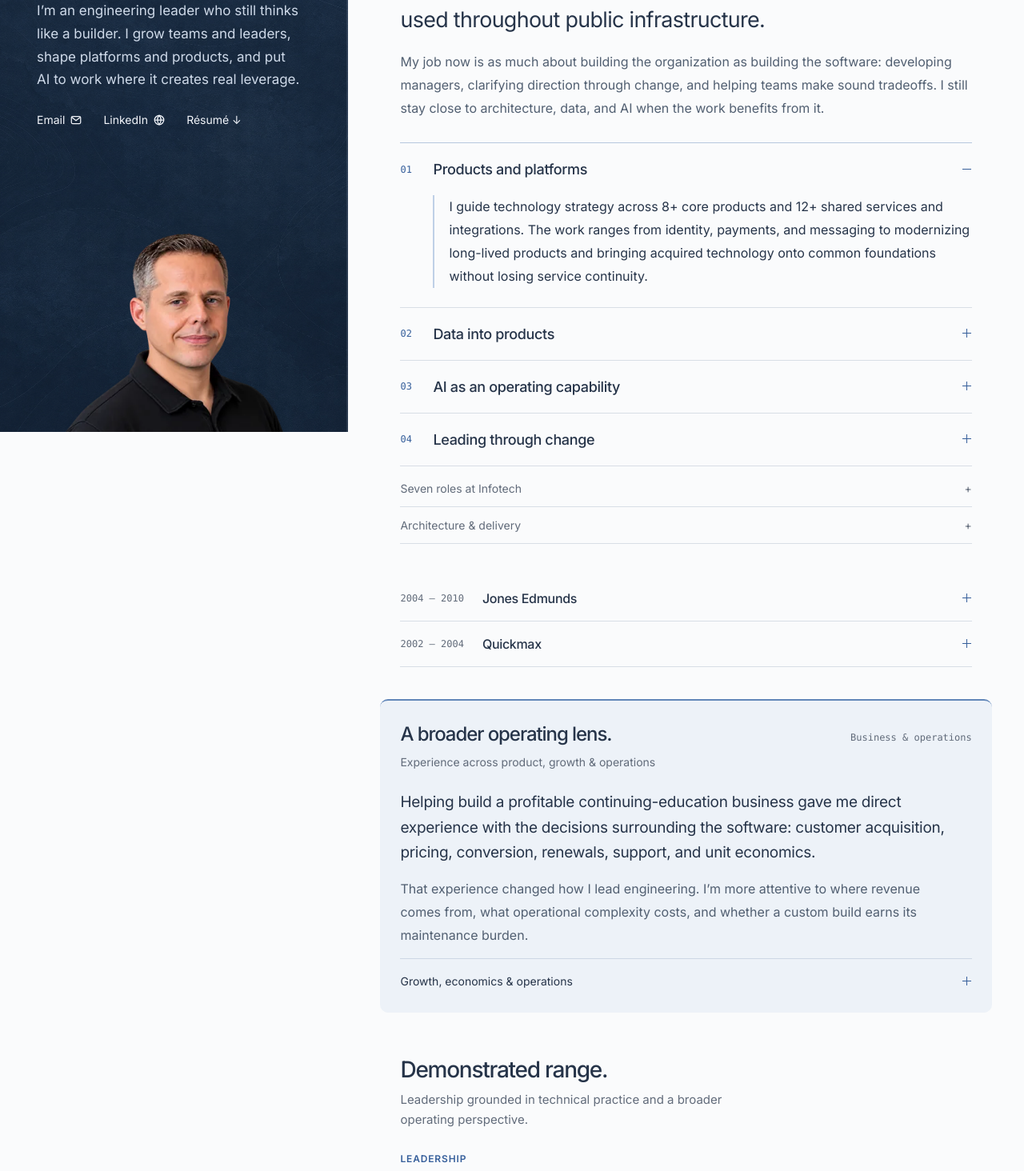
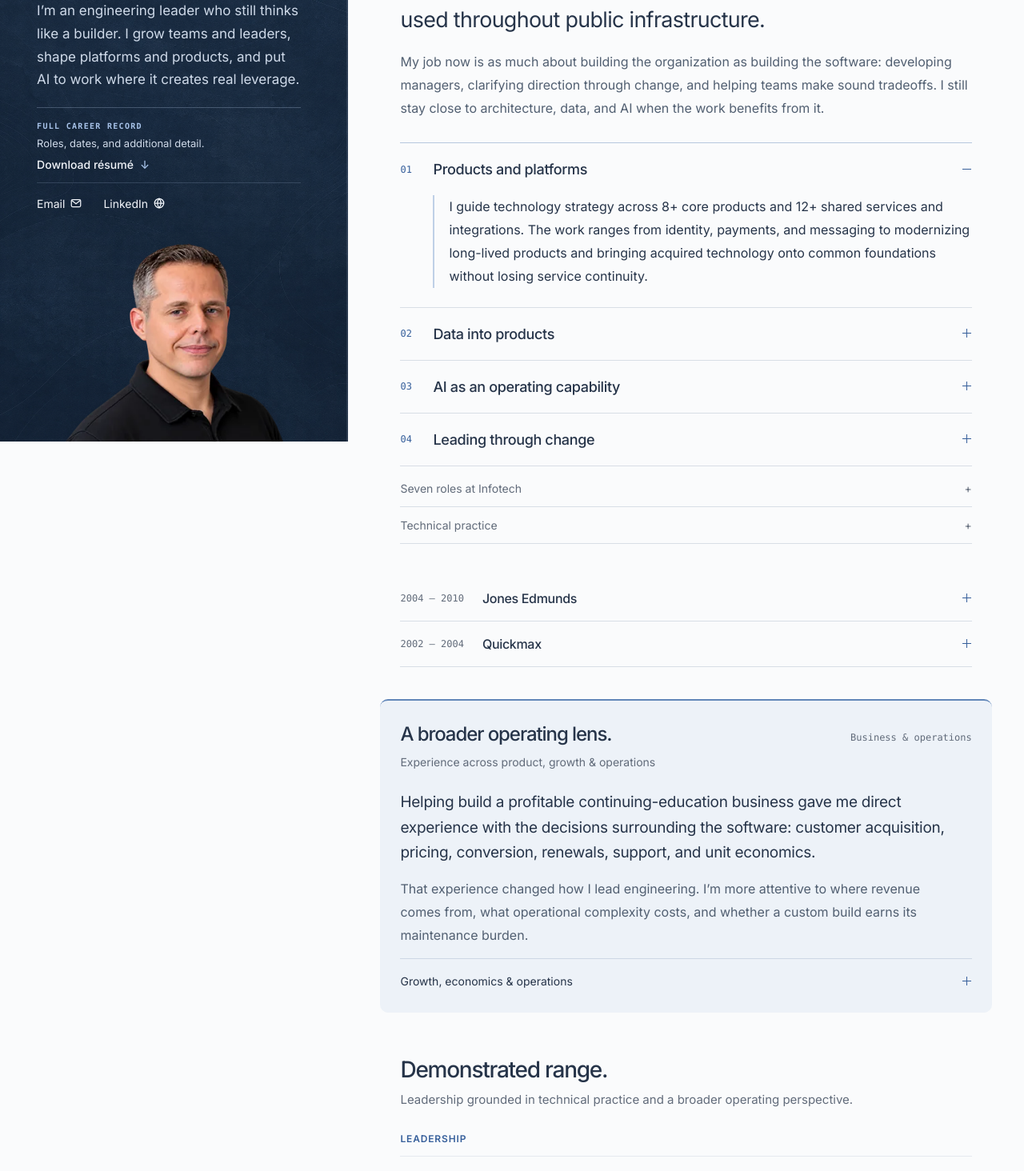
Before and after one commit to munsonrobl/munsonrobl.github.io, a Vue app: page / in a window 1280 px wide. Shown: the part 260-1724 px from the top of the page at 80% size. Built offline with nearby package versions, Linux system fonts and the light colour scheme.

Commit message:
Refine career narrative and resume prompts

```diff
--- a/src/components/CareerRecord.vue
+++ b/src/components/CareerRecord.vue
@@ -11,8 +11,8 @@ import { story } from '../data/story'
       </ol>
     </details>
     <details>
-      <summary data-umami-event="content-toggle" data-umami-event-section="architecture-delivery">Architecture &amp; delivery <span aria-hidden="true">+</span></summary>
-      <div class="expanded-copy"><p v-for="detail in experience[0]!.details" :key="detail">{{ detail }}</p><p>{{ story.technical }}</p></div>
+      <summary data-umami-event="content-toggle" data-umami-event-section="technical-practice">Technical practice <span aria-hidden="true">+</span></summary>
+      <div class="expanded-copy"><p>{{ story.technical }}</p></div>
     </details>
   </div>
 </template>
--- a/src/components/CareerSite.vue
+++ b/src/components/CareerSite.vue
@@ -2,6 +2,7 @@
 import { onBeforeUnmount, onMounted, ref } from 'vue'
 import { story } from '../data/story'
 import { experience } from '../data/experience'
+import { externalLinks } from '../data/links'
 import ContactLinks from './ContactLinks.vue'
 import CareerRecord from './CareerRecord.vue'
 import Capabilities from './Capabilities.vue'
@@ -98,7 +99,14 @@ onBeforeUnmount(() => {
             <img :src="headshot" alt="Robert Munson" width="640" height="593" fetchpriority="high" decoding="async" />
           </picture>
         </div>
-        <ContactLinks />
+        <div class="resume-prompt">
+          <span>Full career record</span>
+          <p>Roles, dates, and additional detail.</p>
+          <a :href="externalLinks.resumeUrl" download data-umami-event="resume-download" data-umami-event-placement="sidebar">
+            Download résumé <span aria-hidden="true">↓</span>
+          </a>
+        </div>
+        <ContactLinks hide-resume />
       </div>
     </header>
 
--- a/src/components/ContactLinks.vue
+++ b/src/components/ContactLinks.vue
@@ -1,12 +1,14 @@
 <script setup lang="ts">
 import { externalLinks } from '../data/links'
 import ContactIcon from './ContactIcon.vue'
+
+defineProps<{ hideResume?: boolean }>()
 </script>
 <template>
   <nav class="contact-links" aria-label="Contact">
     <a :href="externalLinks.email" data-umami-event="contact-click" data-umami-event-channel="email">Email <ContactIcon type="email" /></a>
     <a :href="externalLinks.linkedin" target="_blank" rel="noreferrer" data-umami-event="contact-click" data-umami-event-channel="linkedin">LinkedIn <ContactIcon type="website" /></a>
-    <a v-if="externalLinks.resumeUrl" :href="externalLinks.resumeUrl" download data-umami-event="resume-download">Résumé ↓</a>
-    <span v-else class="resume-link-placeholder" role="link" aria-disabled="true" aria-label="Résumé download coming soon">Résumé <span aria-hidden="true">↓</span></span>
+    <a v-if="!hideResume && externalLinks.resumeUrl" :href="externalLinks.resumeUrl" download data-umami-event="resume-download">Full résumé ↓</a>
+    <span v-else-if="!hideResume" class="resume-link-placeholder" role="link" aria-disabled="true" aria-label="Résumé download coming soon">Full résumé <span aria-hidden="true">↓</span></span>
   </nav>
 </template>
--- a/src/data/experience.ts
+++ b/src/data/experience.ts
@@ -8,7 +8,6 @@ interface ExperienceEntry {
   period: string
   roles: ExperienceRole[]
   summary: string
-  details?: string[]
 }
 
 export const experience: ExperienceEntry[] = [
@@ -25,11 +24,6 @@ export const experience: ExperienceEntry[] = [
       { title: 'Software Engineer', period: 'Nov 2010 — 2012' },
     ],
     summary: 'Lead multiple teams through engineering leads and managers, guide platform strategy and product modernization, and develop engineering leadership. Helped build the data capability that became a self-service platform and the foundation of the company’s first Data-as-a-Service product.',
-    details: [
-      'Led developers and designers through a six-month Doc Express rewrite whose architecture still supports a product handling more than 15 times its original monthly document volume.',
-      'Shaped Signet architecture and engineering practices, including data models, APIs, containerized development, and automated production delivery.',
-      'Built shared OAuth2 SSO, account management, billing APIs, and support tooling that became foundational capabilities across the product portfolio.',
-    ],
   },
   {
     company: 'Private SaaS venture',
@@ -41,12 +35,12 @@ export const experience: ExperienceEntry[] = [
     company: 'Jones Edmunds',
     period: '2004 — 2010',
     roles: [{ title: 'Application Developer / Database Administrator', period: '2004 — 2010' }],
-    summary: 'Worked directly with department leaders to build software, databases, and reporting systems that automated environmental-compliance workflows and improved physical-records management.',
+    summary: 'I learned how internal applications can create a real competitive advantage—turning complex, paper-heavy environmental workflows into faster, more reliable systems built around how the business actually worked.',
   },
   {
     company: 'Quickmax',
     period: '2002 — 2004',
     roles: [{ title: 'Web Programmer / Designer', period: '2002 — 2004' }],
-    summary: 'Gathered requirements and built CMS-driven websites, e-commerce systems, and custom applications while helping modernize legacy ASP software in C# and ASP.NET.',
+    summary: 'My engineering instincts were seeded in the early days of web development and design, when building for the web meant moving fluidly between user needs, visual craft, content systems, ecommerce, and code.',
   },
 ]
--- a/src/data/story.ts
+++ b/src/data/story.ts
@@ -8,7 +8,7 @@ export const story = {
     { id: 'ai', title: 'AI as an operating capability', text: 'What began as an early Copilot pilot has grown into an engineering-wide capability, now backed by a significant five-figure monthly investment in Claude and Cursor. These tools are part of planning, implementation, review, and delivery—not a side experiment—and are materially increasing velocity while shortening delivery cycles. Human judgment and accountability remain part of the system.' },
     { id: 'change', title: 'Leading through change', text: 'I’ve stepped into teams between leaders, rebuilt cohesion, developed successors, and translated shifting priorities into clear direction. I also owned technical due diligence and the engineering side of an acquisition integration completed in under three months.' },
   ],
-  technical: 'Hands-on experience spans Python, Ruby/Rails, JavaScript/Vue, C#/.NET, SQL/PostgreSQL, Docker, and AWS. Current AI-assisted work includes Copilot, Claude, Cursor, and Codex.',
+  technical: 'I’ve stayed close to the work as my scope has grown—shaping architecture, working through hard technical decisions, and jumping into code when it’s useful. Today that includes helping teams build AI into both products and the way we plan, develop, review, and deliver software. That hands-on foundation helps me connect strategy to engineering reality and guide better tradeoffs without needing to be the person writing every line.',
   business: [
     'Helping build a profitable continuing-education business gave me direct experience with the decisions surrounding the software: customer acquisition, pricing, conversion, renewals, support, and unit economics.',
     'That experience changed how I lead engineering. I’m more attentive to where revenue comes from, what operational complexity costs, and whether a custom build earns its maintenance burden.',
--- a/src/site.css
+++ b/src/site.css
@@ -33,9 +33,15 @@
 .intro { max-width: 330px; margin: 25px 0 19px; color: #cfdae9; font-size: 1.0625rem; line-height: 1.7; }
 .profile { display: contents; }
 .identity .contact-links { font-size: .875rem; gap: 26px; }
-.profile .contact-links { order: 1; }
+.profile .contact-links { order: 2; }
 .identity .contact-links a span { color: #a8c3e9; }
-.portrait { order: 2; margin: auto -10px 0; padding-top: 30px; }
+.resume-prompt { order: 1; max-width: 330px; margin: 1px 0 9px; padding: 15px 0 13px; border-top: 1px solid rgba(185, 206, 236, .28); border-bottom: 1px solid rgba(185, 206, 236, .18); }
+.resume-prompt > span { display: block; margin-bottom: 4px; color: #a8c3e9; font-family: "SFMono-Regular", Menlo, Consolas, monospace; font-size: .625rem; font-weight: 600; letter-spacing: .13em; line-height: 1.5; text-transform: uppercase; }
+.resume-prompt p { margin: 0 0 5px; color: #cfdae9; font-size: .8125rem; line-height: 1.55; }
+.resume-prompt a { display: inline-flex; gap: 8px; align-items: center; color: #f2f5fa; font-size: .875rem; font-weight: 500; }
+.resume-prompt a span { color: #a8c3e9; transition: transform 160ms ease; }
+.resume-prompt a:hover span { transform: translateY(2px); }
+.portrait { order: 3; margin: auto -10px 0; padding-top: 30px; }
 .portrait picture { display: block; }
 .portrait img { display: block; width: min(85%, 272px); height: auto; margin-inline: auto; }
 .content { width: 100%; max-width: 1020px; padding: 0 clamp(30px, 5.1vw, 86px) 22px; }
@@ -92,7 +98,7 @@
 .capabilities { margin: 54px 0 38px; }
 .capabilities-heading { margin-bottom: 27px; }
 .capabilities-heading h2 { font-size: 1.75rem; font-weight: 500; line-height: 1.25; letter-spacing: -.045em; }
-.capabilities-heading > p { max-width: 520px; margin: 8px 0 0; color: var(--muted); font-size: .9375rem; line-height: 1.65; }
+.capabilities-heading > p { max-width: 680px; margin: 8px 0 0; color: var(--muted); font-size: .9375rem; line-height: 1.65; }
 .capability-grid { display: grid; grid-template-columns: 1fr; gap: 31px; }
 .capability-group { padding: 0; }
 .capability-group > h3 { margin-bottom: 12px; color: var(--accent); font-size: .75rem; font-weight: 600; line-height: 1.5; letter-spacing: .07em; text-transform: uppercase; }
@@ -135,6 +141,9 @@
   .profile { display: contents; }
   .profile .contact-links { order: 1; flex-direction: row; flex-wrap: wrap; gap: 8px 18px; margin-top: 6px; font-size: .75rem; }
   .profile .contact-links a { padding-block: 3px; }
+  .resume-prompt { order: 2; max-width: none; margin: 8px 0 0; padding: 11px 0 0; border-bottom: 0; }
+  .resume-prompt p { display: inline; margin-right: 7px; font-size: .75rem; }
+  .resume-prompt a { font-size: .75rem; }
   .portrait { position: absolute; top: 38px; right: 16px; order: 0; width: 115px; aspect-ratio: 1; padding: 0; margin: 0; overflow: hidden; border: 2px solid #cfdae9; border-radius: 50%; background: #4b5869; }
   .portrait img { width: 100%; height: 100%; margin: 0; object-fit: contain; object-position: center bottom; }
   .scroll-progress { position: fixed; right: 0; bottom: auto; left: 0; width: auto; height: 2px; }
@@ -167,7 +176,7 @@
   .earlier-career summary { flex-wrap: wrap; gap: 8px 15px; }
 }
 @media (prefers-reduced-motion: reduce) {
-  .site summary, .disclosure-icon::after, .scroll-progress::after, .section-indicator, .section-indicator::after, .section-indicator-content, .section-label-enter-active, .section-label-leave-active { transition: none; }
+  .site summary, .resume-prompt a span, .disclosure-icon::after, .scroll-progress::after, .section-indicator, .section-indicator::after, .section-indicator-content, .section-label-enter-active, .section-label-leave-active { transition: none; }
   .site details[open] > :is(.evidence, .business-detail, .earlier-detail, .expanded-copy, .role-list) { animation: none; }
 }
 @media print {
--- a/src/styles.css
+++ b/src/styles.css
@@ -47,22 +47,19 @@ details[open] > summary > span:last-child { transform: rotate(45deg); }
 .career-record details { border-top: 1px solid var(--line); }
 .career-record details:last-child { border-bottom: 1px solid var(--line); }
 .career-record summary { padding-block: 16px; font-size: .875rem; }
-.role-list { margin: 0; padding: 0 0 20px; list-style: none; }
-.role-list li { display: grid; grid-template-columns: 130px 1fr; gap: 16px; padding-block: 8px; font-size: .875rem; line-height: 1.6; }
-.role-list li > span { color: var(--muted); font-size: .8125rem; }
+.role-list { display: grid; grid-template-columns: max-content minmax(0, 1fr); column-gap: clamp(16px, 3vw, 36px); margin: 0; padding: 0 0 20px; list-style: none; }
+.role-list li { display: grid; grid-column: 1 / -1; grid-template-columns: subgrid; column-gap: inherit; padding-block: 8px; font-size: .875rem; line-height: 1.6; }
+.role-list li > span { color: var(--muted); font-size: .8125rem; white-space: nowrap; }
 .role-list strong { font-weight: 500; }
 .site footer { display: flex; justify-content: space-between; gap: 24px; font-size: .8125rem; }
-
-@media (max-width: 1000px) {
-  .role-list li { grid-template-columns: 112px 1fr; gap: 12px; }
-}
 
 @media (max-width: 740px) {
   .contact-links { gap: 18px; }
 }
 
 @media (max-width: 380px) {
-  .role-list li { grid-template-columns: 1fr; gap: 2px; }
+  .role-list { grid-template-columns: 1fr; }
+  .role-list li { row-gap: 2px; }
 }
 
 @media print {
```
